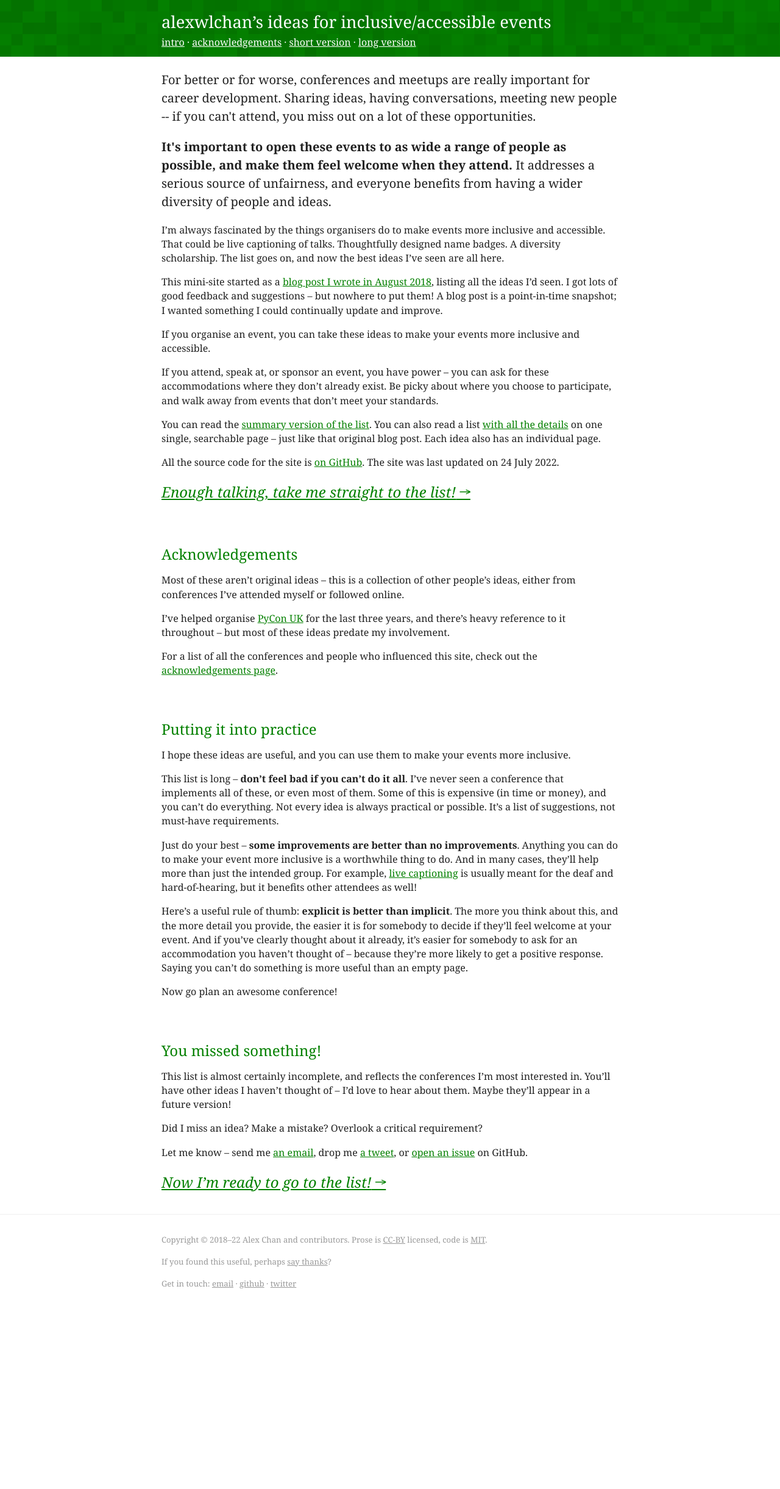
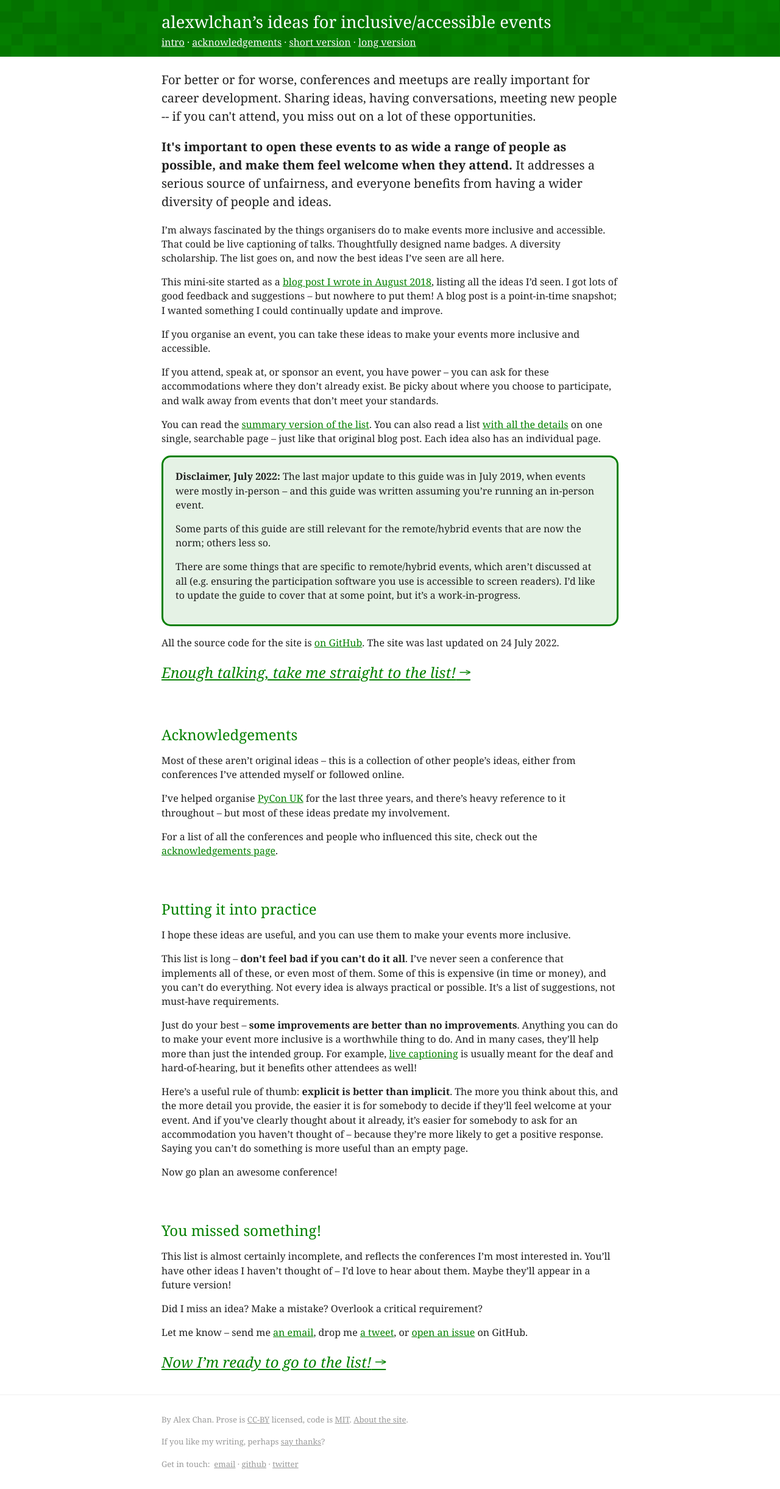
Before and after one commit to alexwlchan/ideas-for-inclusive-events, a Jekyll site: the page built from src/index.md, in a window 1280 px wide. Shown: the whole page at 61% size. Built offline with Jekyll 4.4.1, drawn with Linux system fonts in a browser that asks for light colours; before the commit the page ends 2160 px from its top, so only the background shows below that.

Commit message:
Add a note about remote/hybrid

```diff
--- a/src/_includes/footer.html
+++ b/src/_includes/footer.html
@@ -1,21 +1,22 @@
 <footer>
   <div id="footer_inner">
     <p>
-      Copyright &copy; 2018&ndash;{{ site.time | date: "%y"  }} Alex Chan and contributors.
-      Prose is <a id="footer__cc" href="https://creativecommons.org/licenses/by/4.0/">CC-BY</a> licensed, code is <a id="footer__mit" href="https://opensource.org/licenses/MIT">MIT</a>.
+      By Alex Chan.
+      Prose is <a id="footer__cc" href="https://creativecommons.org/licenses/by/4.0/">CC-BY</a> licensed, code is <a id="footer__mit" href="https://github.com/alexwlchan/alexwlchan.net/blob/9a80d17de47b130772bb5433592e8fffd1d18118/LICENSE">MIT</a>.
+      <a href="/about-the-site/" id="footer__about">About the site</a>.
     </p>
 
     <p>
-      If you found this useful, perhaps <a id="footer__kofi" href="https://alexwlchan.net/say-thanks/">say thanks</a>?
+      If you like my writing, perhaps <a href="/say-thanks/">say thanks</a>?
     </p>
 
-    <p id="contact_links">
+    <div id="contact_links">
       Get in touch:&nbsp;
       <ul class="dot_list">
-        <li><a id="footer__email" href="{{ site.email | encode_mailto }}">email</a></li>
-        <li><a id="footer__github" href="{{ site.github_repo }}">github</a></li>
-        <li><a id="footer__twitter" href="https://twitter.com/{{ site.twitter }}">twitter</a></li>
+        <li><a id="footer__email" href="{{ site.emails.personal | encode_mailto }}">email</a></li>
+        <li><a id="footer__github" href="https://github.com/alexwlchan">github</a></li>
+        <li><a id="footer__twitter" href="https://twitter.com/alexwlchan">twitter</a></li>
       </ul>
-    </p>
+    </div>
   </div>
 </footer>
--- a/src/_scss/_text.scss
+++ b/src/_scss/_text.scss
@@ -43,11 +43,19 @@ h1 + h2 {
 }
 
 h3 {
+  margin-top: 1em;
   font-weight: normal;
 }
 
 .post__separator + h2 {
   margin-top: 0em;
+}
+
+blockquote.note {
+  border: 3px solid $primary-color;
+  padding: $default-padding;
+  background: rgba($primary-color, 0.1);
+  border-radius: 15px;
 }
 
 blockquote {
@@ -56,9 +64,17 @@ blockquote {
   margin-right: 0px;
   padding: 0px ($default-padding - $sidebar-border-width);
 
-  & > p {
-    font-style: italic;
-    color: #6f6f6f;
+//  & > p {
+//    font-style: italic;
+//    color: #6f6f6f;
+//  }
+
+  & > p:first-child {
+    margin-top: 0;
+  }
+
+  & > p:last-child {
+    margin-botom: 0;
   }
 
   @media print {
--- a/src/index.md
+++ b/src/index.md
@@ -30,6 +30,22 @@ Be picky about where you choose to participate, and walk away from events that d
 You can read the [summary version of the list]({{ site.url }}/short-version/#short-version).
 You can also read a list [with all the details]({{ site.url }}/long-version/#long-version) on one single, searchable page -- just like that original blog post.
 Each idea also has an individual page.
+
+<blockquote class="note">
+  <p>
+    <strong>Disclaimer, July 2022:</strong>
+    The last major update to this guide was in July 2019, when events were mostly in-person &ndash; and this guide was written assuming you&rsquo;re running an in-person event.
+  </p>
+
+  <p>
+    Some parts of this guide are still relevant for the remote/hybrid events that are now the norm; others less so.
+  </p>
+
+  <p>
+    There are some things that are specific to remote/hybrid events, which aren&rsquo;t discussed at all (e.g. ensuring the participation software you use is accessible to screen readers).
+    I&rsquo;d like to update the guide to cover that at some point, but it&rsquo;s a work-in-progress.
+  </p>
+</blockquote>
 
 All the source code for the site is [on GitHub]({{ site.github_repo }}).
 The site was last updated on {{ site.time | date: site.date_format }}.
```
